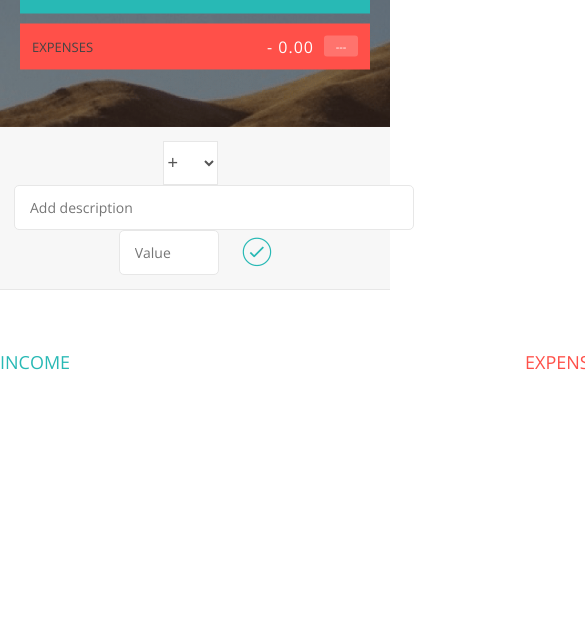
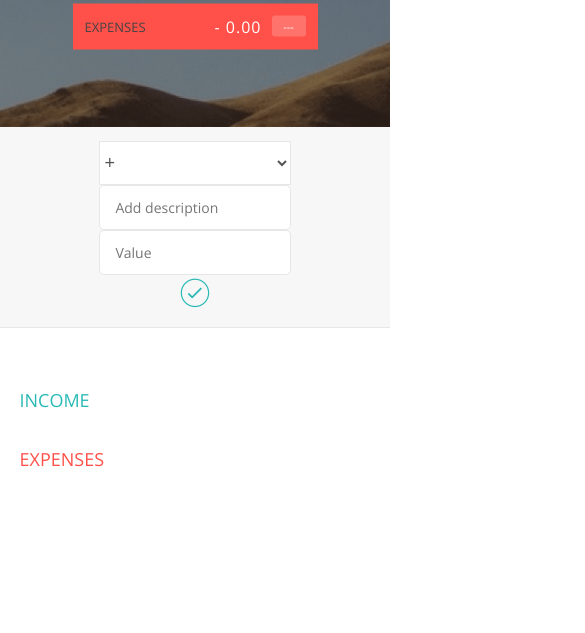
Before and after one commit to TiffanyvdHoven/budget-app, a plain HTML site: page index.html in a window 390 px wide. Shown: the part 211-844 px from the top of the page, 585 px wide, since content can reach past the window. Drawn offline with nearby package versions, Linux system fonts and the light colour scheme.

Commit message:
test icon

```diff
--- a/index.html
+++ b/index.html
@@ -2,10 +2,11 @@
 <html lang="en">
     <head>
         <meta charset="UTF-8">
+                <meta name="viewport" content="width=device-width, initial-scale=1.0">
         <link href="https://fonts.googleapis.com/css?family=Open+Sans:100,300,400,600" rel="stylesheet" type="text/css">
         <link href="http://code.ionicframework.com/ionicons/2.0.1/css/ionicons.min.css" rel="stylesheet" type="text/css">
         <link type="text/css" rel="stylesheet" href="style.css">
-        <title>Budgety</title>
+        <title>Budget app</title>
     </head>
     <body>
 
@@ -46,7 +47,7 @@
                     </select>
                     <input type="text" class="add__description" placeholder="Add description">
                     <input type="number" class="add__value" placeholder="Value">
-                    <button class="add__btn"><i class="ion-ios-checkmark-outline"></i></button>
+                    <button class="add__btn"><ion-icon class="ion-ios-checkmark-outline"></ion-icon></button>
                 </div>
             </div>
 
@@ -56,8 +57,8 @@
 
                     <div class="income__list">
 
-                        <!--
-                        <div class="item clearfix" id="income-0">
+
+                        <!-- <div class="item clearfix" id="income-0">
                             <div class="item__description">Salary</div>
                             <div class="right clearfix">
                                 <div class="item__value">+ 2,100.00</div>
@@ -77,8 +78,8 @@
                                     <button class="item__delete--btn"><i class="ion-ios-close-outline"></i></button>
                                 </div>
                             </div>
-                        </div>
-                        -->
+                        </div> -->
+
 
                     </div>
                 </div>
--- a/style.css
+++ b/style.css
@@ -65,8 +65,11 @@ body {
 
 .budget__income,
 .budget__expenses {
-    padding: 12px;
-    text-transform: uppercase;
+  width: 70%;
+  margin: auto;
+  padding: 12px;
+  text-transform: uppercase;
+  margin-bottom: 40px;
 }
 
 .budget__income {
@@ -113,8 +116,10 @@ body {
 **********************************************/
 
 /***** FORM *****/
+
 .add {
-    padding: 14px;
+    padding-top: 14px;
+    padding-bottom: 14px;
     border-bottom: 1px solid #e7e7e7;
     background-color: #f7f7f7;
 }
@@ -125,7 +130,6 @@ body {
 }
 
 .add__type {
-    width: 55px;
     border: 1px solid #e7e7e7;
     height: 44px;
     font-size: 18px;
@@ -148,9 +152,6 @@ body {
     border-radius: 5px;
     transition: border 0.3s;
 }
-
-.add__description { width: 400px;}
-.add__value { width: 100px;}
 
 .add__btn {
     font-size: 35px;
@@ -175,22 +176,21 @@ body {
 
 .add__btn:focus { outline: none; }
 
-/***** LISTS *****/
-.container {
-    width: 1000px;
-    margin: 60px auto;
+
+@media (max-width: 768px) {
+  .add__container,
+  .add__type,
+  .add__description,
+  .add__value,
+  .add__btn {
+    display: block;
+    margin: auto;
+    width: 70%;
+  }
+
 }
 
-.income {
-    float: left;
-    width: 475px;
-    margin-right: 50px;
-}
-
-.expenses {
-    float: left;
-    width: 475px;
-}
+/***** LISTS *****/
 
 h2 {
     text-transform: uppercase;
@@ -218,6 +218,7 @@ h2 {
     float: left;
     transition: transform 0.3s;
 }
+
 
 .item__percentage {
     float: left;
@@ -265,13 +266,39 @@ h2 {
 .item:hover .item__value { transform: translateX(-20px); }
 .item:hover .item__percentage { transform: translateX(-20px); }
 
-
 .unpaid {
     background-color: #FFDAD9 !important;
     cursor: pointer;
     color: #FF5049;
-
 }
 
 .unpaid .item__percentage { box-shadow: 0 2px 6px 0 rgba(0, 0, 0, 0.1); }
 .unpaid:hover .item__description { font-weight: 900; }
+
+.container {
+  width: 90%;
+  margin: 60px auto;
+}
+
+.income {
+    padding-bottom: 20px;
+}
+
+@media (min-width: 1100px) {
+.container {
+    width: 1000px;
+    margin: 60px auto;
+}
+
+.income {
+    float: left;
+    width: 475px;
+    margin-right: 50px;
+}
+
+.expenses {
+    float: left;
+    width: 475px;
+}
+
+}
```
